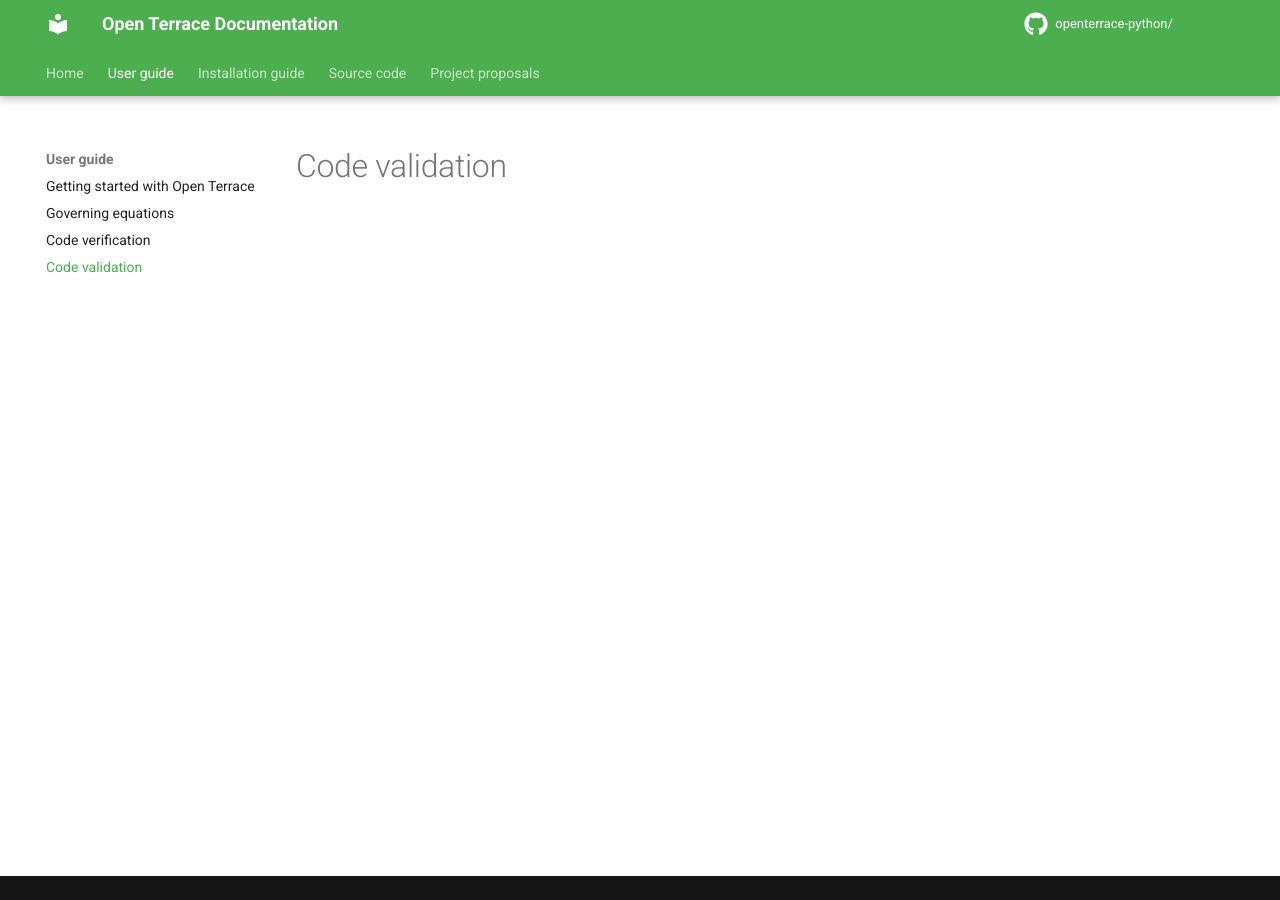
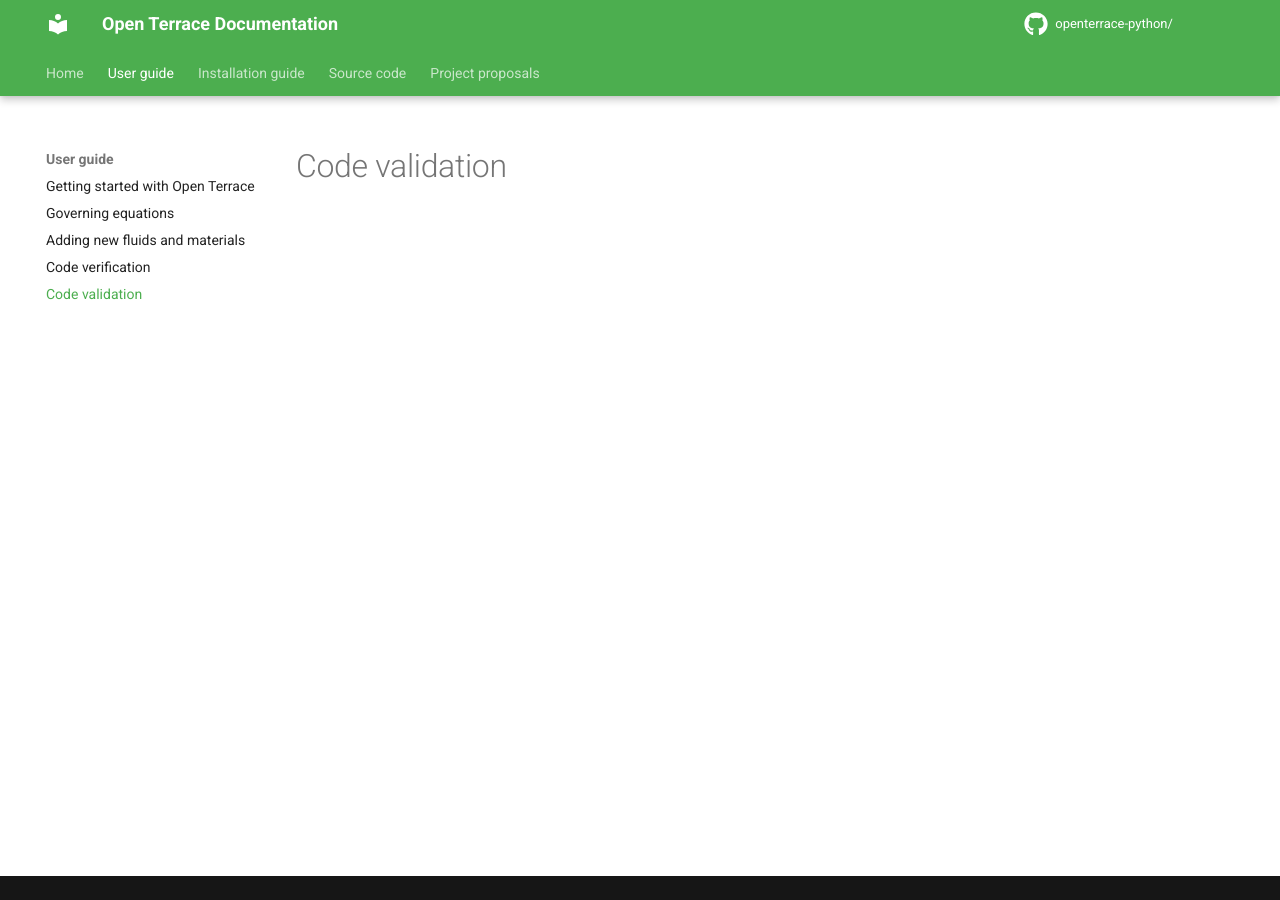
Before and after one commit to OpenTerrace/openterrace-python, an MkDocs documentation site: the page built from docs/user-guide/validation.md, in a window 1280 px wide. Built offline with MkDocs 1.6.1 and Material for MkDocs 9.7.7, drawn with Linux system fonts in a browser that asks for light colours; comment, search, counter and statistics services are not loaded.

Commit message:
Update mkdocs.yml

```diff
--- a/mkdocs.yml
+++ b/mkdocs.yml
@@ -55,6 +55,7 @@
   - User guide:
       - user-guide/get-started.md
       - user-guide/governing.md
+      - user-guide/add-new-fluid-and-material.md
       - user-guide/verification.md
       - user-guide/validation.md
   - Installation guide:
```
